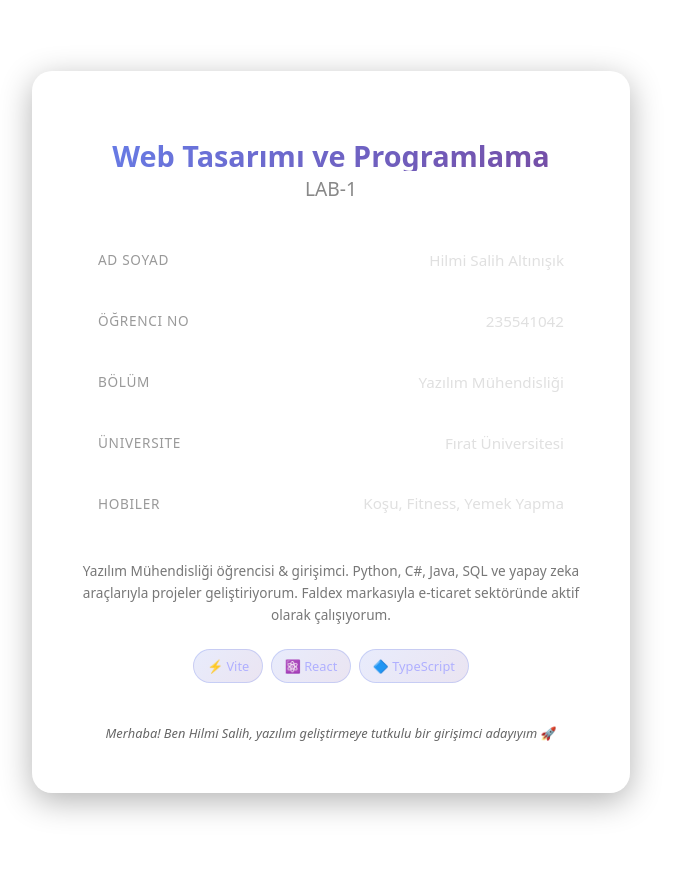
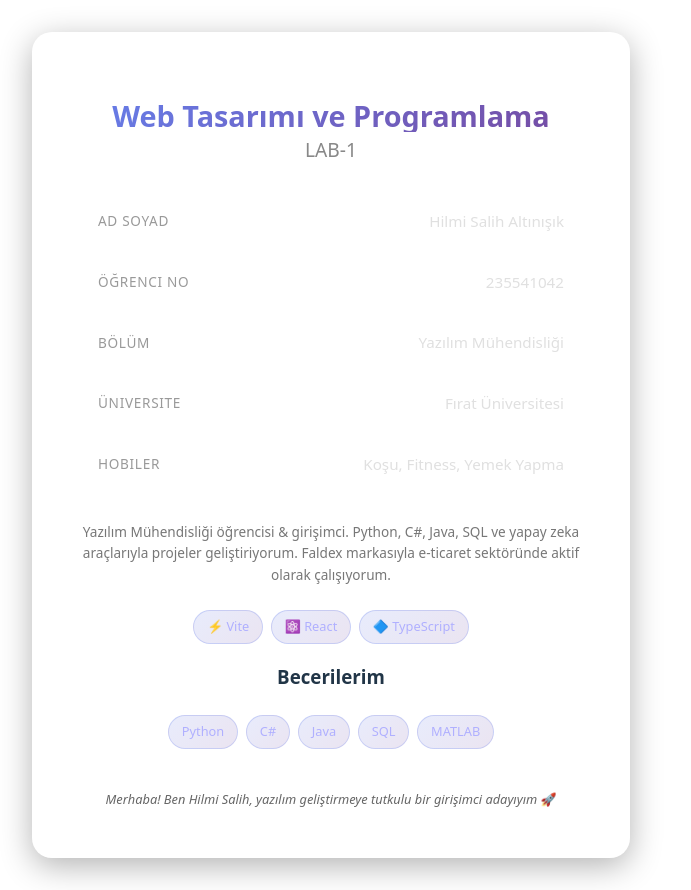
Before and after one commit to Salihefendihsa/web-tasarimi-odevler, a React (Vite) app in the folder web-lab-hello/: page / in a window 1280 px wide. Shown: the whole page, without its empty margins (0-691 px from the left). Before the commit the page ends 864 px from the top, so only its background shows below. Built offline with nearby package versions, Linux system fonts and the light colour scheme.

Commit message:
feat: add skills section with programming languages

```diff
--- a/web-lab-hello/src/App.tsx
+++ b/web-lab-hello/src/App.tsx
@@ -41,6 +41,17 @@ function App() {
           <span className="badge">🔷 TypeScript</span>
         </div>
 
+        <div className="skills-section">
+          <h3>Becerilerim</h3>
+          <div className="tech-stack">
+            <span className="badge skill">Python</span>
+            <span className="badge skill">C#</span>
+            <span className="badge skill">Java</span>
+            <span className="badge skill">SQL</span>
+            <span className="badge skill">MATLAB</span>
+          </div>
+        </div>
+
         <footer className="footer">
           Merhaba! Ben Hilmi Salih, yazılım geliştirmeye tutkulu bir girişimci adayıyım 🚀
         </footer>
```
